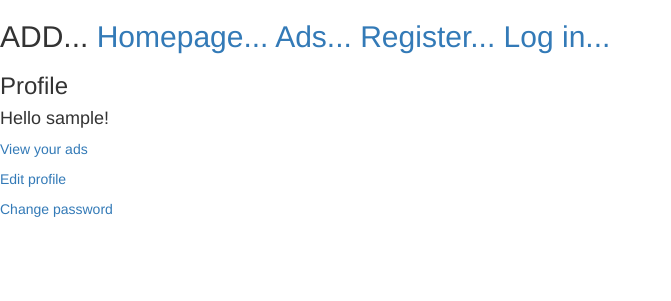
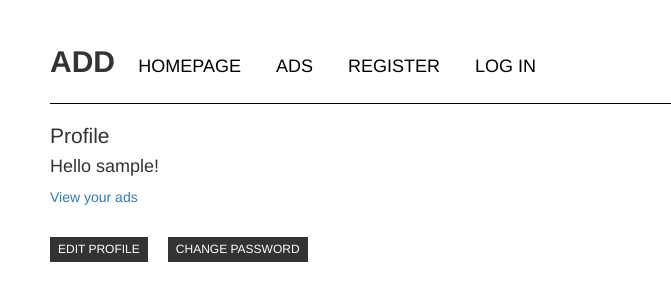
Before and after one commit to piotrstachowiak/add2, a PHP site: template src/views/profile/index.twig in a window 1280 px wide. Shown: the top 301 px of the page, without its empty margins (0-671 px from the left). Run offline with PHP 8.4, Linux system fonts and the light colour scheme; the template is opened without the code that fills it: most values are stand-ins (such as "Sample title", 1, 10 or a date in 2020); some libraries are stand-ins or nearby versions.

Commit message:
z wierzby

```diff
--- a/config/locales/pl.yml
+++ b/config/locales/pl.yml
@@ -32,3 +32,5 @@ Ad deleted: Ogłoszenie zostało usunięte
 User deleted: Użytkownik został usunięty
 You can't erase your own account: Nie możesz usunąć swojego konta
 User edited: Użytkownik został uaktualniony
+New ad added: Nowe ogłoszenie dodane
+Ad updated: Ogłoszenie zostało uaktualnione
--- a/src/Form/AdForm.php
+++ b/src/Form/AdForm.php
@@ -40,6 +40,7 @@ class AdForm extends AbstractType
             'title',
             'text',
             array(
+		'label' => 'Tytuł ogłoszenia',
                 'constraints' => array(
                     new Assert\NotBlank(),
                     new Assert\Length(array('min' => 5))
@@ -50,6 +51,7 @@ class AdForm extends AbstractType
             'text',
             'text',
             array(
+		'label' => 'Opis',
                 'constraints' => array(
                     new Assert\NotBlank(),
                     new Assert\Length(array('min' => 5))
@@ -60,6 +62,7 @@ class AdForm extends AbstractType
             'category',
             'choice',
             array(
+		'label' => 'Kategoria',
                 'choices' => $categories,
                 'constraints' => array(
                     new Assert\NotBlank()
--- a/src/Model/UsersModel.php
+++ b/src/Model/UsersModel.php
@@ -146,7 +146,7 @@ class UsersModel
     public function getCurrentUser(Application $app)
     {
         $token = array();
-        $token = $app['security.token_storage']->getToken();
+        $token = $app['security']->getToken();
         $login = $token->getUser()->getUsername();
         $user = $this->getUserByLogin($login);
         return $user;
--- a/src/views/base.twig
+++ b/src/views/base.twig
@@ -5,6 +5,7 @@
         {% block head %}
             <meta name="viewport" content="width=device-width, initial-scale=1.0">
             <link href="{{ app.request.basepath }}/assets/bootstrap/css/bootstrap.min.css" rel="stylesheet" media="screen">
+	    <link href="{{app.request.basepath }}/assets/css/style.css" rel="stylesheet" media="screen">
             <script src="//code.jquery.com/jquery-1.11.2.min.js"></script>
             <script src="{{ app.request.basepath }}/assets/bootstrap/js/bootstrap.min.js"></script>
             <script src="{{ app.request.basepath }}/assets/js/script.js"></script>
@@ -17,34 +18,34 @@
             {% block nav %}
                 <nav>
                     <h2>
-                        ADD...
+                        <span>ADD</span>
                         <a href="{{ url('main_index') }}" title="{{ 'Homepage'|trans }}">
-                            {{ 'Homepage'|trans }}...
+                            {{ 'Homepage'|trans }}
                         </a>
                         <a href="{{ url('ads_index') }}" title="{{ 'View ads'|trans }}">
-                            {{ 'Ads'|trans }}...
+                            {{ 'Ads'|trans }}
                         </a>
                         {% if is_granted('IS_AUTHENTICATED_FULLY') %}
                             <a href="{{ url('profile_index') }}" title="{{ 'Profile'|trans }}">
-                                {{ 'Profile'|trans }}...
+                                {{ 'Profile'|trans }}
                             </a>
                         {% else %}
                             <a href="{{ url('main_register') }}" title="{{ 'Register'|trans }}">
-                                {{ 'Register'|trans }}...
+                                {{ 'Register'|trans }}
                             </a>
                         {% endif %}
                         {% if is_granted('ROLE_ADMIN') %}
                             <a href="{{ url('admin_index') }}" title="{{ 'Admin panel'|trans }}">
-                                {{ 'Admin panel'|trans }}...
+                                {{ 'Admin panel'|trans }}
                             </a>
                         {% endif %}
                         {% if is_granted('IS_AUTHENTICATED_FULLY') %}
                             <a href="{{ url('auth_logout') }}" title="{{ 'Logout'|trans }}">
-                                {{ 'Logout'|trans }}...
+                                {{ 'Logout'|trans }}
                             </a>
                         {% else %}
                             <a href="{{ url('auth_login') }}" title="{{ 'Login'|trans }}">
-                                {{ 'Log in'|trans }}...
+                                {{ 'Log in'|trans }}
                             </a>
                         {% endif %}
                     </h2>
--- a/src/views/profile/index.twig
+++ b/src/views/profile/index.twig
@@ -14,12 +14,12 @@
         </a>
     </p>
     <p>
-        <a href="{{ url('profile_edit') }}" title="{{'Edit profile'|trans}}">
+        <a class="btn" href="{{ url('profile_edit') }}" title="{{'Edit profile'|trans}}">
             {{'Edit profile'|trans}}
         </a>
     </p>
     <p>
-        <a href="{{ url('profile_change_password') }}" title="{{'Change password'|trans}}">
+        <a class="btn" ref="{{ url('profile_change_password') }}" title="{{'Change password'|trans}}">
             {{'Change password'|trans}}
         </a>
     </p>
--- /dev/null
+++ b/web/assets/css/style.css
@@ -0,0 +1,54 @@
+#content{
+	padding:25px 50px;
+}
+
+nav{
+	border-bottom:1px solid #000;
+	padding-bottom:15px;
+}
+
+nav h2 span{
+	font-weight:bold;
+}
+
+nav h2 a{
+	color:#000;
+	margin:15px;
+	font-size:18px;
+	text-transform:uppercase;
+}
+
+nav h2 a:hover{
+	color:#333;
+	text-decoration:none;
+}
+
+h3{
+	font-size:21px;
+}
+
+ul li{
+	margin:10px 0;
+}
+
+ul li a{
+	color:#333;
+}
+
+a.btn{
+	float:left;
+	padding:3px 7px;
+	background:#333;
+	color:#fff;
+	text-decoration:none;
+	text-transform:uppercase;
+	font-size:12px;
+	margin-right:20px;
+	margin-top:20px;
+	border-radius:0px;
+}
+
+a.btn:hover{
+	color:#fff;
+	background:#000;
+}
```
Also changed, not shown: src/Controller/AdsController.php (+6 -6 lines), src/views/ads/index.twig (+11 -2 lines), web/index.php (+5 -4 lines), 3 other files.
